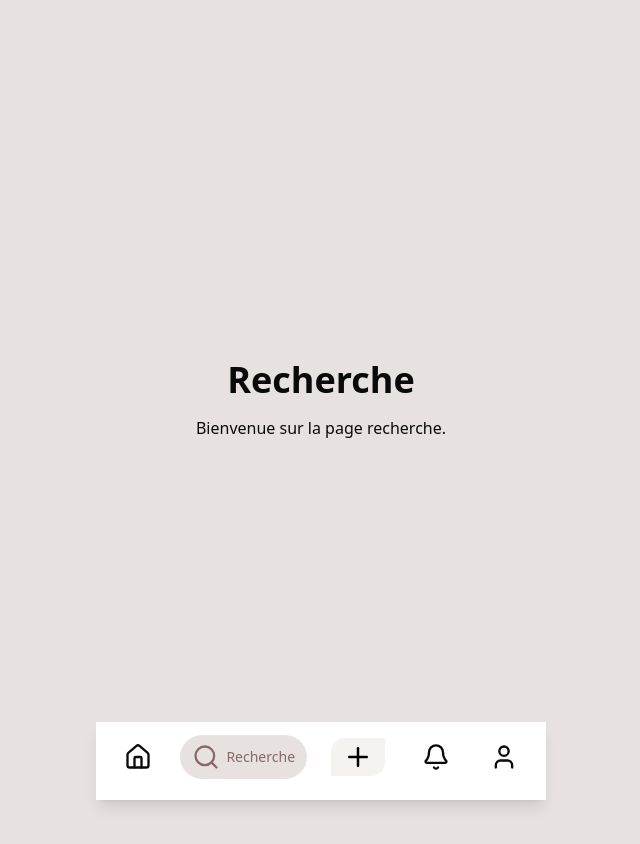
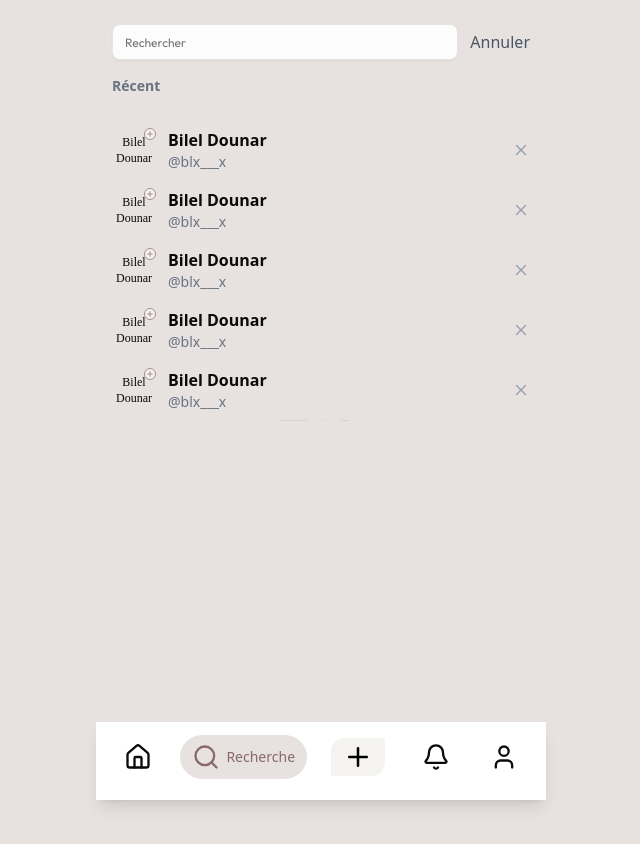
Before and after one commit to BilelDounar/Next_Dresss, a Next.js app: page /search in a window 1280 px wide. Shown: the top 844 px of the page, without its empty margins (319-959 px from the left). Built offline with nearby package versions, Linux system fonts and the light colour scheme; a web font is replaced by a local one.

Commit message:
creation de la page recherche en brut

```diff
--- a/src/app/search/page.tsx
+++ b/src/app/search/page.tsx
@@ -1,9 +1,76 @@
-export default function ProfilPage() {
+"use client";
+
+import { useState } from 'react';
+import Link from 'next/link';
+import { Input } from '@/components/atom/input';
+import Avatar from '@/components/atom/avatar';
+import { X } from 'lucide-react';
+import Image from 'next/image';
+
+// Définition du type pour un profil récent
+type RecentProfile = {
+    id: number;
+    name: string;
+    handle: string;
+    avatar?: string;
+};
+
+export default function SearchPage() {
+    const [search, setSearch] = useState('');
+    const [recent, setRecent] = useState<RecentProfile[]>([
+        { id: 1, name: 'Bilel Dounar', handle: '@blx___x' },
+        { id: 2, name: 'Bilel Dounar', handle: '@blx___x' },
+        { id: 3, name: 'Bilel Dounar', handle: '@blx___x' },
+        { id: 4, name: 'Bilel Dounar', handle: '@blx___x' },
+        { id: 5, name: 'Bilel Dounar', handle: '@blx___x' },
+    ]);
+
+    const removeRecent = (id: number) => {
+        setRecent((prev) => prev.filter((p) => p.id !== id));
+    };
+
     return (
-        <div className="h-screen flex flex-col items-center justify-center bg-black-100">
-            <h1 className="text-4xl font-bold mb-4">Recherche</h1>
-            <p>Bienvenue sur la page recherche.</p>
-            {/* Ajoute ici les infos de l'utilisateur, formulaire, etc. */}
+        <div className="h-screen flex flex-col bg-primary-300">
+            {/* Barre de recherche */}
+            <div className="px-4 pt-6 pb-4 flex items-center gap-x-3">
+                <Input
+                    placeholder="Rechercher"
+                    value={search}
+                    onChange={(e) => setSearch(e.target.value)}
+                    className="flex-1 bg-white/90 rounded-md"
+                />
+                <Link href="/home" className="text-base font-medium text-gray-600">
+                    Annuler
+                </Link>
+            </div>
+
+            {/* Section Récent */}
+            {search.length === 0 && recent.length > 0 && (
+                <div className="px-4 flex flex-col gap-y-6 z-20">
+                    <h2 className="text-sm text-gray-500 font-semibold">Récent</h2>
+                    <ul className="flex flex-col gap-y-0">
+                        {recent.map((profile) => (
+                            <li key={profile.id} className="flex justify-between items-center bg-primary-300 py-2">
+                                <div className="flex items-center gap-x-3">
+                                    <Avatar alt={profile.name} src={profile.avatar} size="sm" />
+                                    <div className="flex flex-col">
+                                        <span className="text-base font-semibold">{profile.name}</span>
+                                        <span className="text-sm text-gray-500">{profile.handle}</span>
+                                    </div>
+                                </div>
+                                <button onClick={() => removeRecent(profile.id)} aria-label="Supprimer de la liste">
+                                    <X size={18} className="text-gray-400" />
+                                </button>
+                            </li>
+                        ))}
+                    </ul>
+                </div>
+            )}
+
+            {/* Logo en filigrane */}
+            <div className="flex-1 flex items-center justify-center pointer-events-none select-none fixed top-1/2 left-1/2 transform -translate-x-1/2 -translate-y-1/2 z-10">
+               <Image src="/icons/logo.png" alt="Logo" width={128} height={128} className="opacity-7" />
+            </div>
         </div>
     );
 }
```
